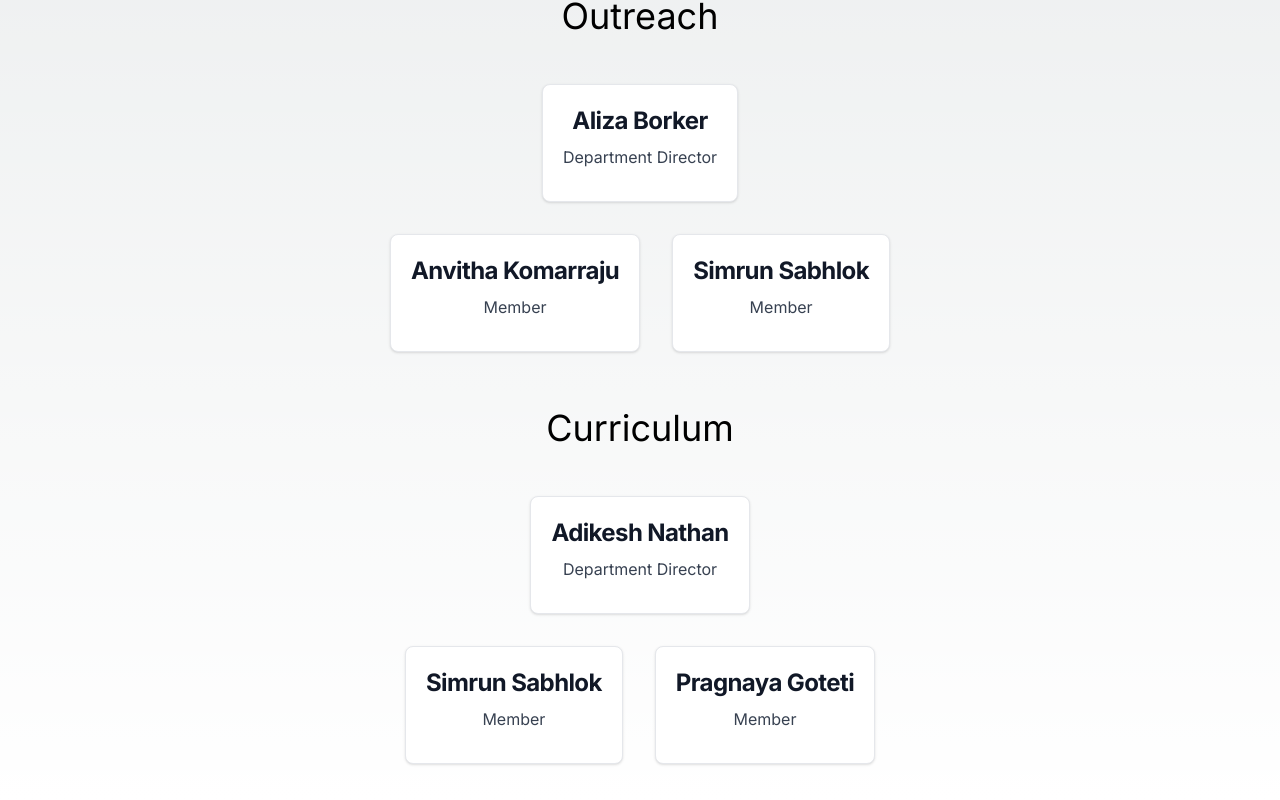
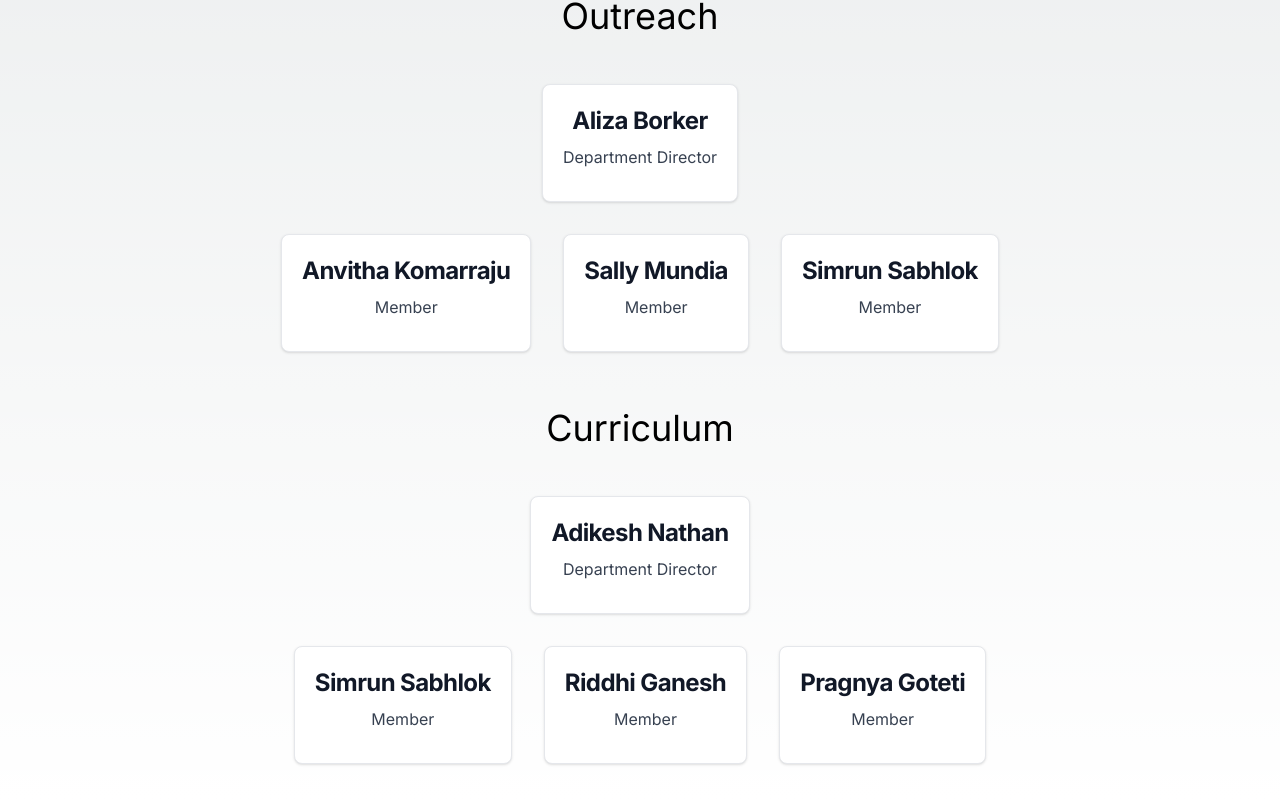
Before and after one commit to adi-varshney/HsnHacks, a Next.js app: page /team in a window 1280 px wide. Shown: the part 1290-2090 px from the top of the page. Built offline with nearby package versions, Linux system fonts and the light colour scheme.

Commit message:
Updated the names.

```diff
--- a/app/team/page.js
+++ b/app/team/page.js
@@ -135,6 +135,10 @@ export default function Team() {
               about="Member"
             />
             <Card
+              name="Sally Mundia"
+              about="Member"
+            />
+            <Card
               name="Simrun Sabhlok"
               about="Member"
             />
@@ -156,7 +160,11 @@ export default function Team() {
               about="Member"
             />
             <Card
-              name="Pragnaya Goteti"
+              name="Riddhi Ganesh"
+              about="Member"
+            />
+            <Card
+              name="Pragnya Goteti"
               about="Member"
             />
           </div>
```
